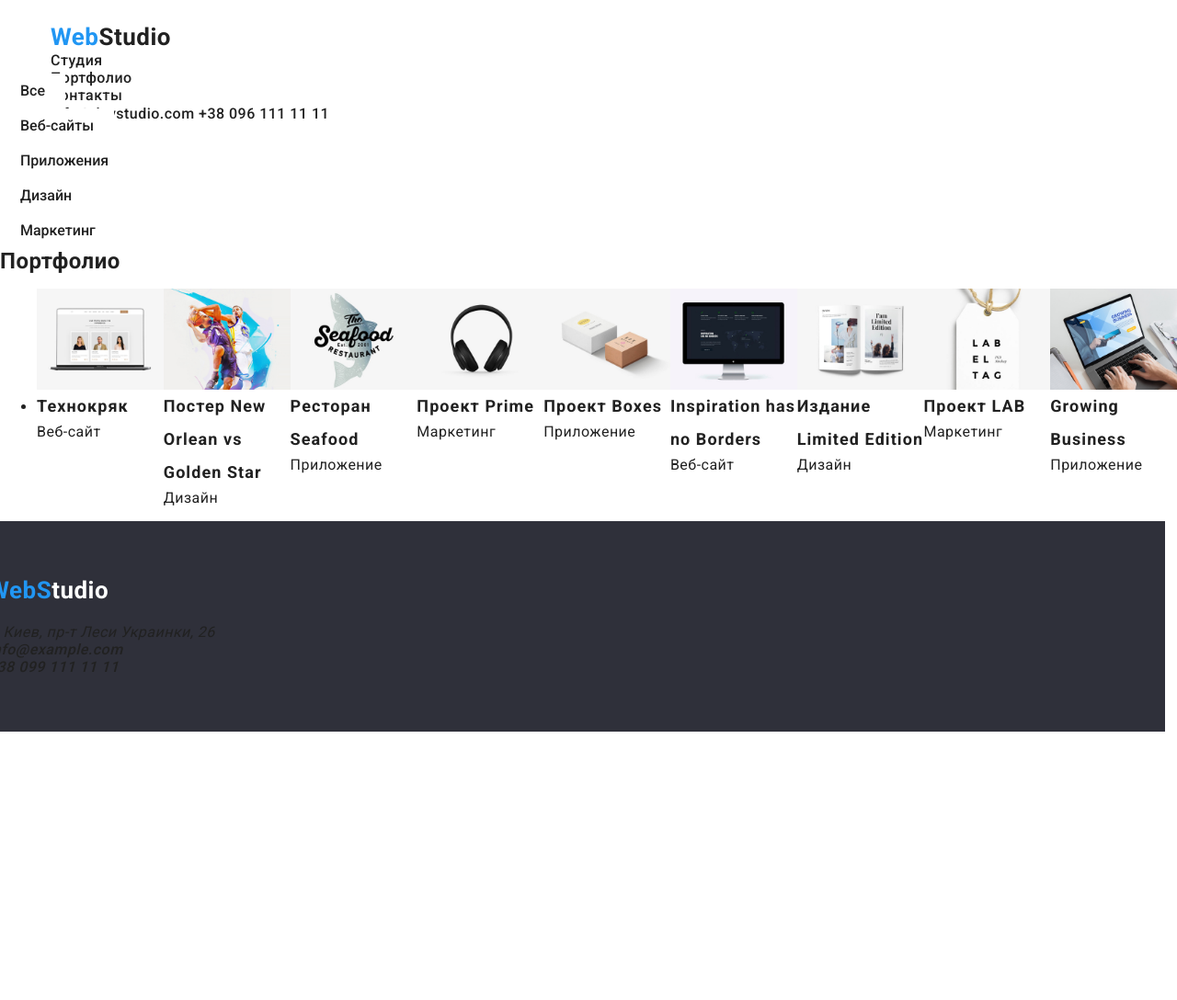
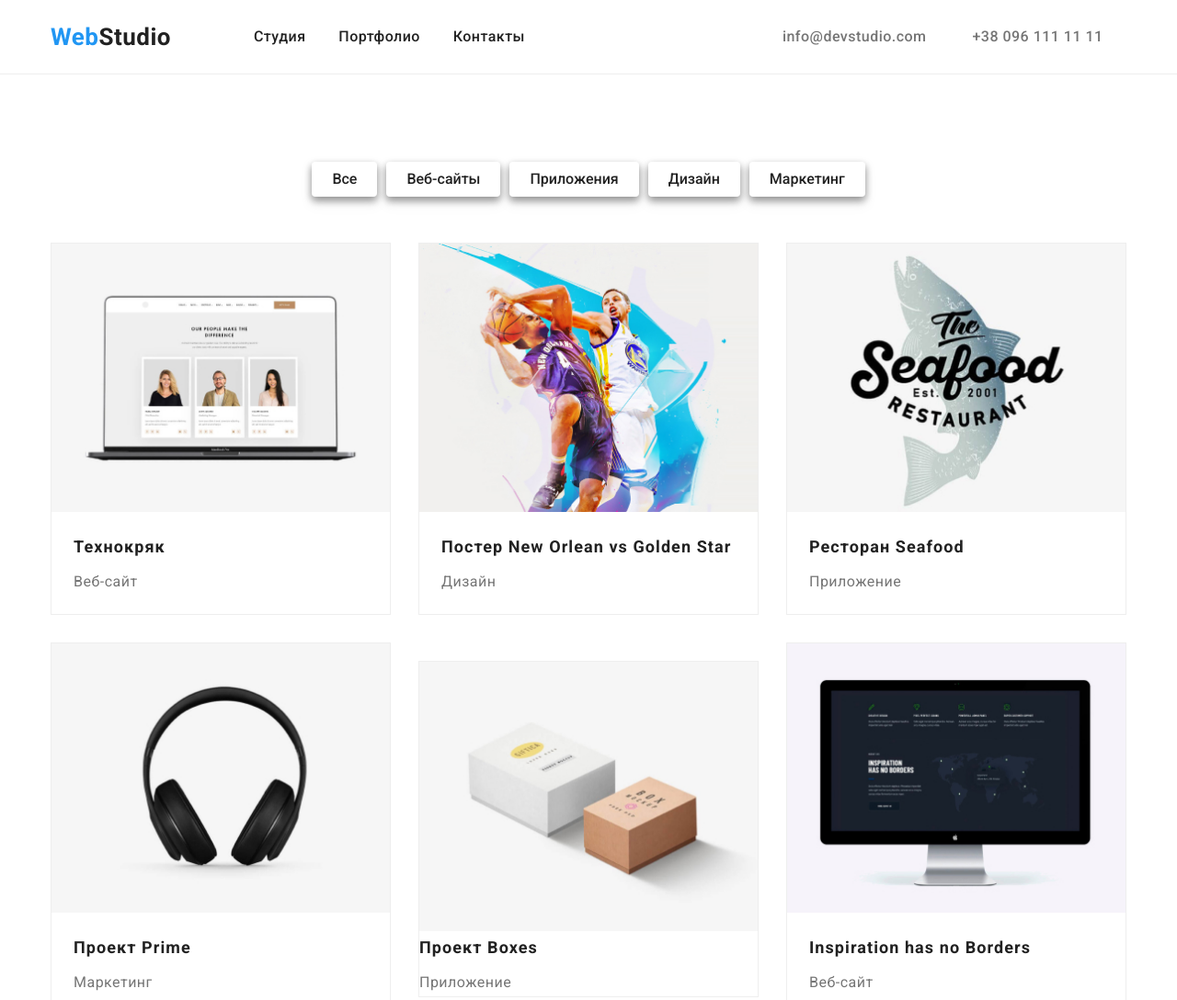
Before and after one commit to Yulia2021-dev/goit-markup-hw-03, a plain HTML site: page portfolio.html in a window 1280 px wide. Shown: the top 1088 px of the page at 92% size. Before the commit the page ends 800 px from the top, so only its background shows below. Drawn offline with nearby package versions, Linux system fonts and the light colour scheme.

Commit message:
Finish portfolio page

```diff
--- a/css/styles.css
+++ b/css/styles.css
@@ -8,6 +8,8 @@
     --accent-color: #2196F3;
     --dark-bg-color: #2F303A;
     --base-size: 16px;
+    --soft-box-shadow: drop-shadow(0px 4px 4px rgba(0, 0, 0, 0.25));
+    --small-circled: 4px;
 }
 
 html {
@@ -61,6 +63,11 @@ address {
 .navigation {
     height: 80px;
     padding: 25px 0;
+}
+
+.main-navigation {
+    display: flex;
+    align-items: center;
 }
 
 .flex-container {
@@ -156,7 +163,7 @@ address {
     background-color: var(--main-bg-color);
     border: none;
     cursor: pointer;
-    border-radius: 4px;
+    border-radius: var(--small-circled);
     padding: 10px 32px;
     background-color: #2196f3;
     color: var(--main-bg-color);
@@ -171,8 +178,33 @@ address {
     outline: none;
 }
 
+.button-item {
+    display: flex;
+    justify-content: center;
+    margin-left: auto;
+    margin-right: auto;
+    padding-bottom: 50px;
+}
+
+.site-nav {
+    display: inline-flex;
+}
+
+.site-nav .button {
+    display: block;
+}
+
+.site-nav-item:not(:last-child) {
+    margin-right: 10px;
+    background-repeat: 4px;
+}
+
+.site-nav-item {
+    filter: var(--soft-box-shadow);
+}
+
 .filter-btn {
-    font-size: 16px;
+    font-size: var(--base-size);
     font-weight: 500;
     line-height: 1.62;
     color: var(--main-text-color);
@@ -180,6 +212,18 @@ address {
     background-color: var(--main-bg-color);
     border: none;
     cursor: pointer;
+    display: inline-flex;
+    border-radius: var(--small-circled);
+    filter: var(--soft-box-shadow);
+}
+
+.filter-btn:active {
+    outline: none;
+    transform: translateY(2px);
+}
+
+.filter-btn:focus {
+    outline: none;
 }
 
 .filter-btn:hover {
@@ -292,10 +336,10 @@ footer .logo {
 }
 
 .portfolio {
+    font-size: 18px;
     font-weight: 700;
-    font-size: 18px;
-    line-height: 2.0;
-    letter-spacing: 0.06em;
+    line-height: 2;
+    letter-spacing: .06em;
     color: var(--main-text-color);
 }
 
@@ -304,6 +348,55 @@ footer .logo {
     font-size: 16px;
     line-height: 1.87;
     color: var(--secondary-color);
+}
+
+.portfolio-example {
+    display: flex;
+}
+
+.h-line {
+    border-bottom: 1px solid #eee;
+    margin-bottom: 95px;
+}
+
+.portfolio-title {
+    display: none;
+}
+
+.grid {
+    display: flex;
+    flex-wrap: wrap;
+}
+
+.grid-item {
+    width: 370px;
+    margin-right: 30px;
+    margin-bottom: 30px;
+    border: 1px solid #eee;
+}
+
+.grid-item:nth-child(3n) {
+    margin-right: 0;
+}
+
+.grid-item-title {
+    font-weight: bold;
+    font-size: 18px;
+    line-height: 2;
+    letter-spacing: .06em;
+    color: var(--main-text-color);
+    margin-bottom: 5px;
+}
+
+.grid-item-text {
+    font-size: 16px;
+    line-height: 1.87;
+    letter-spacing: 0.03em;
+    color: var(--secondary-color);
+}
+
+.card-info {
+    padding: 20px 24px;
 }
 
 .visually-hidden {
--- a/portfolio.html
+++ b/portfolio.html
@@ -19,116 +19,144 @@
   </head>
   <body>
     <!-- Шапка -->
-    <header>
+    <header class="h-line">
       <div class="container">
-        <nav class="navigation">
-          <h1 class="">
-            <a class="link logo" href="index.html"
-              ><span class="logo-highlight">Web</span>Studio</a
+        <nav class="main-navigation">
+          <h1 class="navigation">
+            <a class="link logo" href="index.html">
+              <span class="logo-highlight">Web</span>Studio</a
             >
           </h1>
-          <ul class="site-nav list">
+
+          <ul class="menu-nav list">
             <li class="item"><a class="link" href="index.html">Студия</a></li>
             <li class="item">
               <a class="link" href="portfolio.html">Портфолио</a>
             </li>
             <li class="item"><a class="link" href="">Контакты</a></li>
           </ul>
-
+          <div class="contacts">
             <a class="link" href="mailto:">info@devstudio.com</a>
             <a class="link" href="tel:+380961111111">+38 096 111 11 11</a>
+          </div>
         </nav>
       </div>
     </header>
     <main>
-      <section>
+      <section class="button-item">
         <ul class="site-nav list">
-          <li><button type="button" class="filter-btn">Все</button></li>
-          <li><button type="button" class="filter-btn">Веб-сайты</button></li>
-          <li><button type="button" class="filter-btn">Приложения</button></li>
-          <li><button type="button" class="filter-btn">Дизайн</button></li>
-          <li><button type="button" class="filter-btn">Маркетинг</button></li>
+          <li class="site-nav-item">
+            <button type="button" class="filter-btn">Все</button>
+          </li>
+          <li class="site-nav-item">
+            <button type="button" class="filter-btn">Веб-сайты</button>
+          </li>
+          <li class="site-nav-item">
+            <button type="button" class="filter-btn">Приложения</button>
+          </li>
+          <li class="site-nav-item">
+            <button type="button" class="filter-btn">Дизайн</button>
+          </li>
+          <li class="site-nav-item">
+            <button type="button" class="filter-btn">Маркетинг</button>
+          </li>
         </ul>
       </section>
       <section>
-        <h2>Портфолио</h2>
-        <ul class="image-grid">
-          <li>
-            <img src="./images/example1.jpg" alt="Сотрудники" width="370" />
-            <h3 class="portfolio">Технокряк</h3>
-            <p>Веб-сайт</p>
+        <div class="container">
+          <h2 class="portfolio-title">Портфолио</h2>
+          <ul class="list grid flex-c">
+            <li class="grid-item">
+              <img src="./images/example1.jpg" alt="Сотрудники" />
+              <div class="card-info">
+                <h3 class="portfolio grid-item-title">Технокряк</h3>
+                <p class="grid-item-text">Веб-сайт</p>
+              </div>
             </li>
-
-        <ul class="list">
-          <li><img src="./images/example2.jpg" alt="Дизайн" width="370" /></li>
-          <li><h3 class="portfolio">Постер New Orlean vs Golden Star</h3></li>
-          <li><p>Дизайн</p></li>
+            <li class="grid-item">
+              <img src="./images/example2.jpg" alt="Дизайн" />
+              <div class="card-info">
+                <h3 class="portfolio grid-item-title">
+                  Постер New Orlean vs Golden Star
+                </h3>
+                <p class="grid-item-text">Дизайн</p>
+              </div>
+            </li>
+            <li class="grid-item">
+              <img src="./images/example3.jpg" alt="Приложение" />
+              <div class="card-info">
+                <h3 class="portfolio grid-item-title">Ресторан Seafood</h3>
+                <p class="grid-item-text">Приложение</p>
+              </div>
+            </li>
+            <li class="grid-item">
+              <img src="./images/example4.jpg" alt="Маркетин" />
+              <div class="card-info">
+                <h3 class="portfolio grid-item-title">Проект Prime</h3>
+                <p class="grid-item-text">Маркетинг</p>
+              </div>
+            </li>
+            <li class="grid-item">
+              <img src="./images/example5.jpg" alt="Приложение" />
+              <h3 class="portfolio grid-item-title">Проект Boxes</h3>
+              <p class="grid-item-text">Приложение</p>
+            </li>
+            <li class="grid-item">
+              <img src="./images/example6.jpg" alt="Веб-сайт" />
+              <div class="card-info">
+                <h3 class="portfolio grid-item-title">
+                  Inspiration has no Borders
+                </h3>
+                <p class="grid-item-text">Веб-сайт</p>
+              </div>
+            </li>
+            <li class="grid-item">
+              <img src="./images/example7.jpg" alt="Дизайн" />
+              <div class="card-info">
+                <h3 class="portfolio grid-item-title">
+                  Издание Limited Edition
+                </h3>
+                <p class="grid-item-text">Дизайн</p>
+              </div>
+            </li>
+            <li class="grid-item">
+              <img src="./images/example8.jpg" alt="Маркетинг" />
+              <div class="card-info">
+                <h3 class="portfolio grid-item-title">Проект LAB</h3>
+                <p class="grid-item-text">Маркетинг</p>
+              </div>
+            </li>
+            <li class="grid-item">
+              <img src="./images/example9.jpg" alt="Приложение" />
+              <div class="card-info">
+                <h3 class="portfolio grid-item-title">Growing Business</h3>
+                <p class="grid-item-text">Приложение</p>
+              </div>
+            </li>
           </ul>
-        <ul class="list">
-          <li>
-            <img src="./images/example3.jpg" alt="Приложение" width="370" />
-          </li>
-          <li><h3 class="portfolio">Ресторан Seafood</h3></li>
-          <li><p>Приложение</p></li>
-        </ul>
-        <ul class="list">
-          <li>
-            <img src="./images/example4.jpg" alt="Маркетин" width="370" />
-          </li>
-          <li><h3 class="portfolio">Проект Prime</h3></li>
-          <li><p>Маркетинг</p></li>
-        </ul>
-        <ul class="list">
-          <li>
-            <img src="./images/example5.jpg" alt="Приложение" width="370" />
-          </li>
-          <li><h3 class="portfolio">Проект Boxes</h3></li>
-          <li><p>Приложение</p></li>
-        </ul>
-        <ul class="list">
-          <li>
-            <img src="./images/example6.jpg" alt="Веб-сайт" width="370" />
-          </li>
-          <li><h3 class="portfolio">Inspiration has no Borders</h3></li>
-          <li><p>Веб-сайт</p></li>
-        </ul>
-        <ul class="list">
-          <li><img src="./images/example7.jpg" alt="Дизайн" width="370" /></li>
-          <li><h3 class="portfolio">Издание Limited Edition</h3></li>
-          <li><p>Дизайн</p></li>
-        </ul>
-        <ul class="list">
-          <li>
-            <img src="./images/example8.jpg" alt="Маркетинг" width="370" />
-          </li>
-          <li><h3 class="portfolio">Проект LAB</h3></li>
-          <li><p>Маркетинг</p></li>
-        </ul>
-        <ul class="list">
-          <li>
-            <img src="./images/example9.jpg" alt="Приложение" width="370" />
-          </li>
-          <li><h3 class="portfolio">Growing Business</h3></li>
-          <li><p>Приложение</p></li>
-        </ul>
+        </div>
       </section>
     </main>
     <!-- Подвал -->
     <footer>
-      <a class="link logo" href="index.html"
-        ><span class="logo-highlight">WebS</span>tudio</a
+      <div class="container">
+        <a class="link logo" href="index.html">
+          <span class="logo-highlight">WebS</span>tudio</a
         >
         <address>
-        <p>г. Киев, пр-т Леси Украинки, 26</p>
+          <p class="contacts-item">г. Киев, пр-т Леси Украинки, 26</p>
           <ul class="list">
-          <li>
-            <a class="link" href="mailto:info@example.com">info@example.com</a>
+            <li class="contacts-item">
+              <a class="link" href="mailto:info@example.com"
+                >info@example.com</a
+              >
             </li>
-          <li>
+            <li class="contacts-item">
               <a class="link" href="tel:+380991111111">+38 099 111 11 11</a>
             </li>
           </ul>
         </address>
+      </div>
     </footer>
   </body>
 </html>
```
Lines whose indentation alone changed are shown as unchanged.
